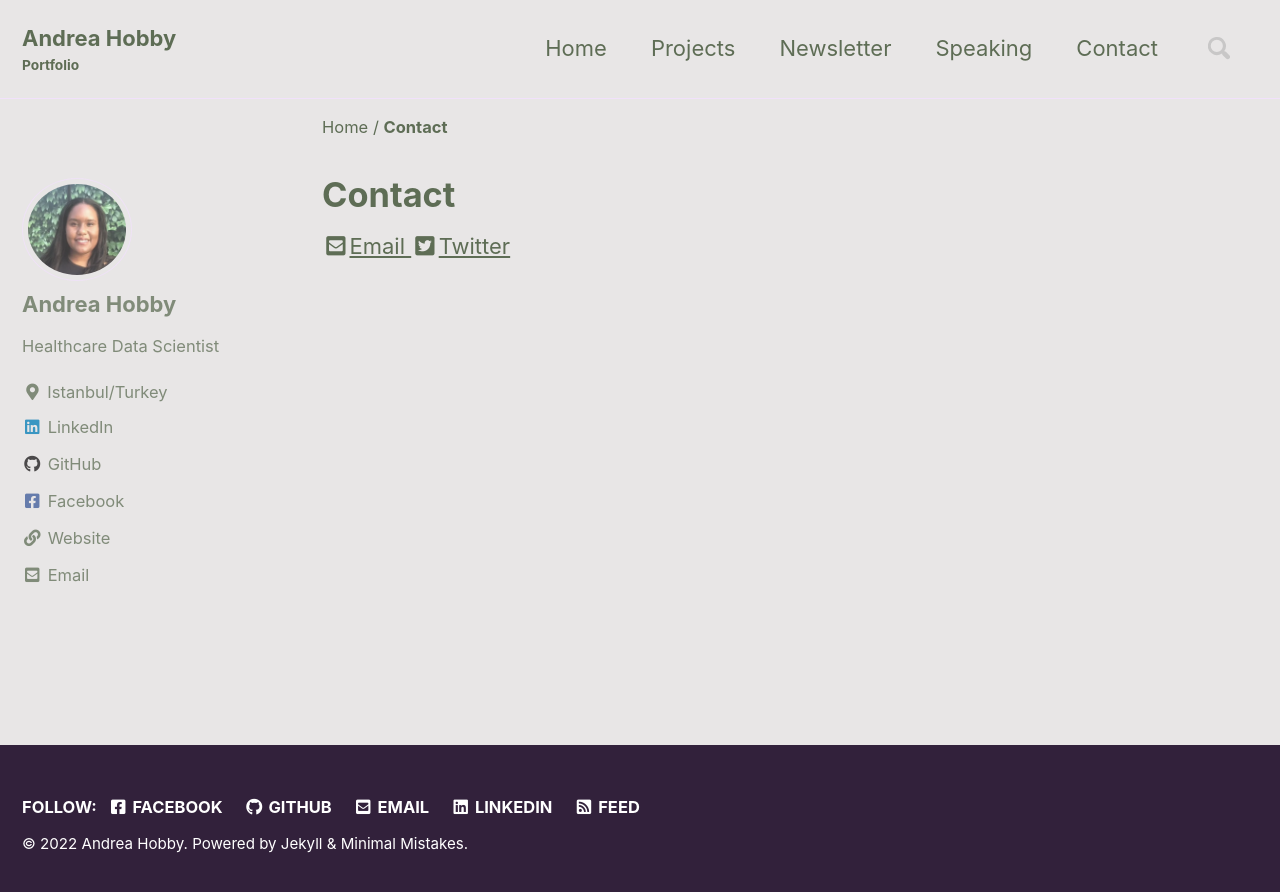
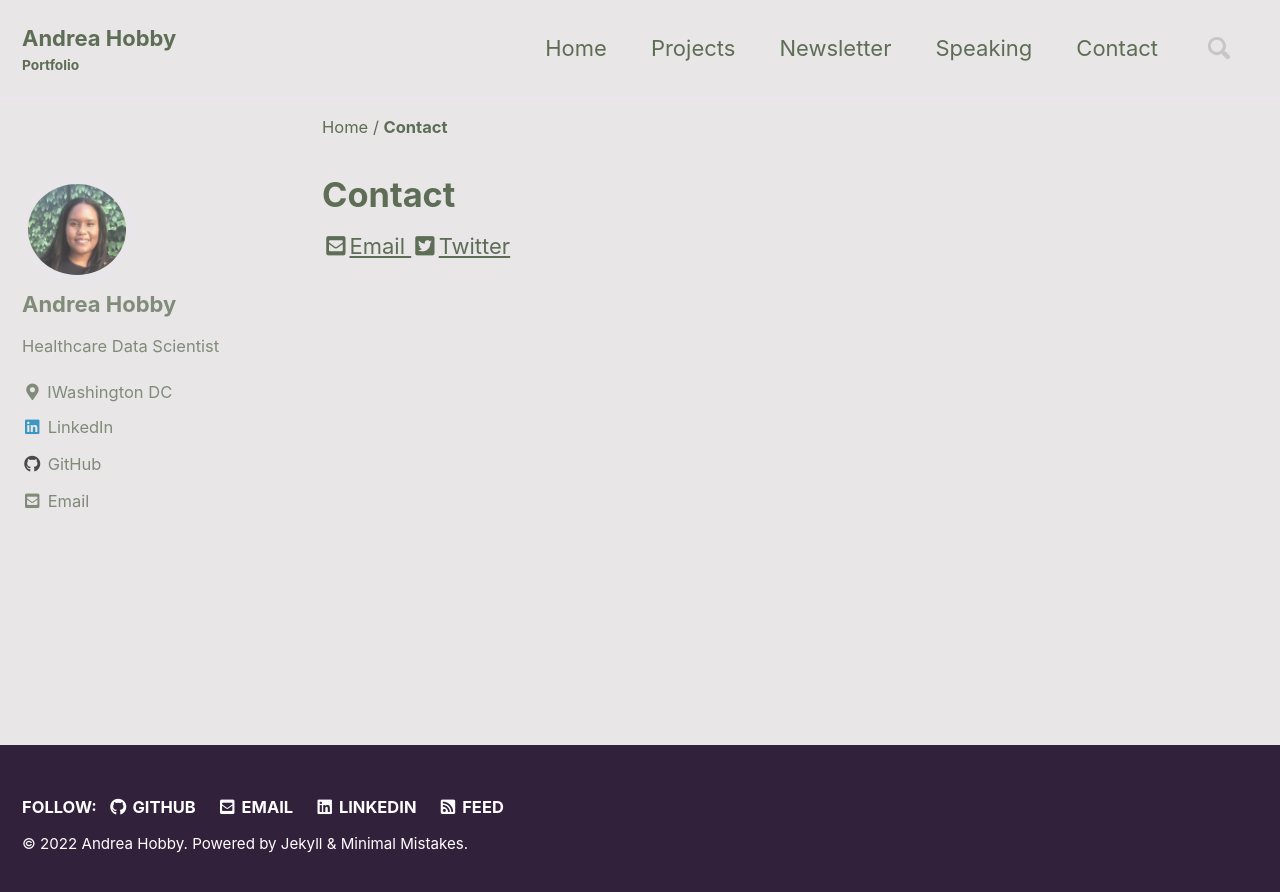
Before and after one commit to AndreaHobby/andreahobby.io, a Jekyll site: the page built from _pages/contact.md, in a window 1280 px wide. Shown: the top 892 px of the page. Built offline with Jekyll 4.4.1, drawn with Linux system fonts in a browser that asks for light colours; cached includes are drawn as plain includes; part of the change alters nothing that is shown.

Commit message:
Update _config.yml

```diff
--- a/_config.yml
+++ b/_config.yml
@@ -98,65 +98,42 @@ author:
   name             : "Andrea Hobby"
   avatar           : "/images/hoyaahobby_edited.webp"
   bio              : "Healthcare Data Scientist"
-  location         : "Istanbul/Turkey"
-  email            : "adh81@georgetown.edu"
+  location         : "IWashington DC"
+  email            : "ahobby@publichealthdatascience.com"
   LinkedIn         : "https://www.linkedin.com/in/andreahobby/"
   Github           : "https://github.com/AndreaHobby"
-  # Facebook         : "https://m.facebook.com/home.php"
-  # Website          : "https://AndreaHobby.github.io/"
   Twitter          : "https://twitter.com/ahobby9"
 
   links:
     - label: "Email"
       icon: "fas fa-fw fa-envelope-square"
-      # url: "mailto:your.name@email.com"
+      # url: "mailto:ahobby@publichealthdatascience.com"
     - label: "LinkedIn"
       icon: "fab fa-fw fa-linkedin"
-      url: "https://www.linkedin.com/in/cyrille-mesue-njume-3a448a184/"
+      url: "https://www.linkedin.com/in/andreahobby/"
     - label: "GitHub"
       icon: "fab fa-fw fa-github"
       url: "https://github.com/AndreaHobby"
-    - label: "Facebook"
-      icon: "fab fa-fw fa-facebook-square"
-      url: "https://m.facebook.com/home.php"
-    - label: "Website"
-      icon: "fas fa-fw fa-link"
-      url: "https://AndreaHobby.github.io/"
     - label: "Twitter"
       # icon: "fab fa-fw fa-twitter-square"
        #url: "https://twitter.com/home"
-    #- label: "Facebook"
-     # icon: "fab fa-fw fa-facebook-square"
-      # url: "https://facebook.com/"
 
-    #- label: "Instagram"
-     # icon: "fab fa-fw fa-instagram"
-      # url: "https://instagram.com/"
     #
 # Site Footer
 footer:
   links:
-    - label: "Facebook"
-      icon: "fab fa-fw fa-facebook-square"
-      url: "https://m.facebook.com/home.php"
     - label: "GitHub"
       icon: "fab fa-fw fa-github"
       url: "https://github.com/AndreaHobby"
     - label: "Email"
       icon: "fas fa-fw fa-envelope-square"
-      url: "mailto:your.name@email.com"
+      url: "mailto:ahobby@publichealthdatascience.com"
     - label: "LinkedIn"
       icon: "fab fa-fw fa-linkedin"
-      url: "https://www.linkedin.com/in/cyrille-mesue-njume-3a448a184/"
+      url: "https://www.linkedin.com/in/andreahobby/"
      #- label: "Twitter"
     #   icon: "fab fa-fw fa-twitter-square"
-     #  url: "https://twitter.com/home"
-    - label: "Bitbucket"
-      icon: "fab fa-fw fa-bitbucket"
-      # url:
-    - label: "Instagram"
-      icon: "fab fa-fw fa-instagram"
-      # url:
+     #  url: "https://twitter.com/ahobby9"
 
 
 # Reading Files
```
